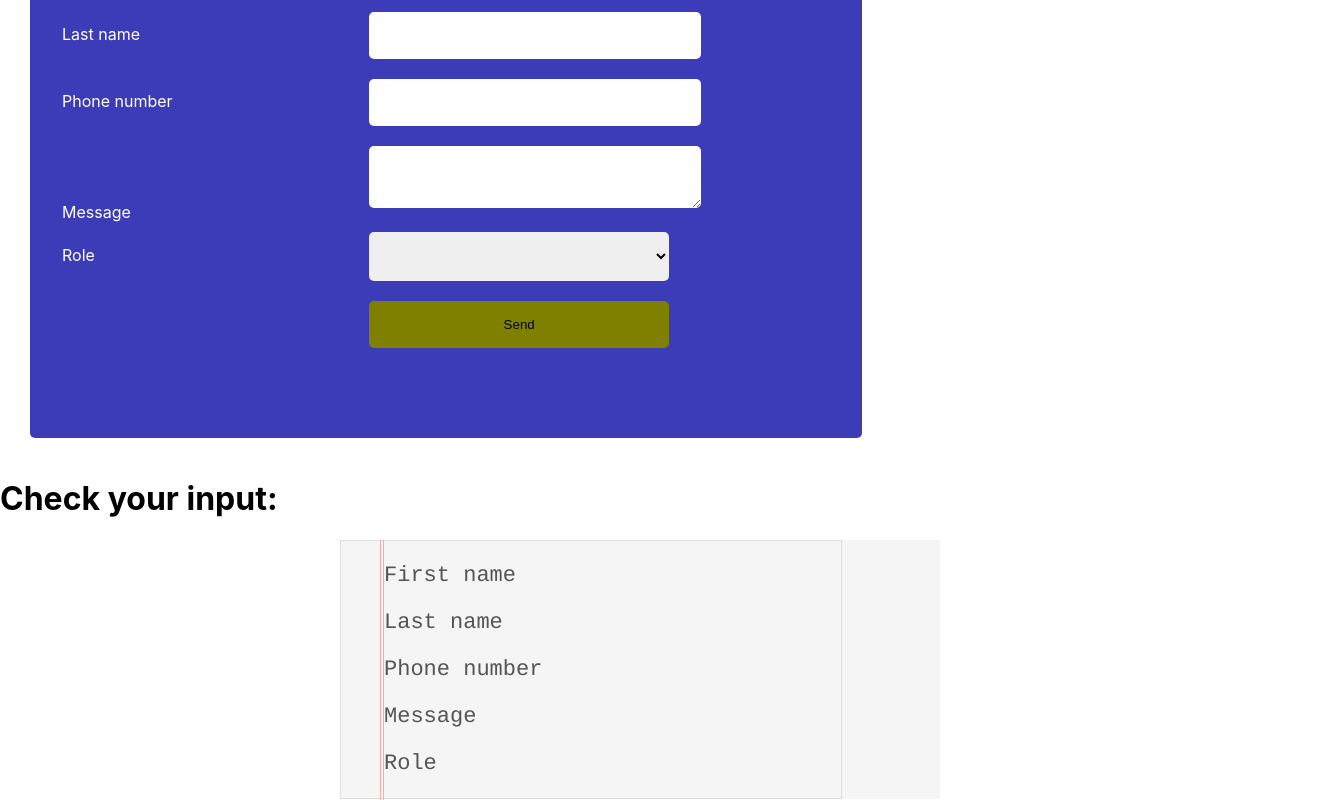
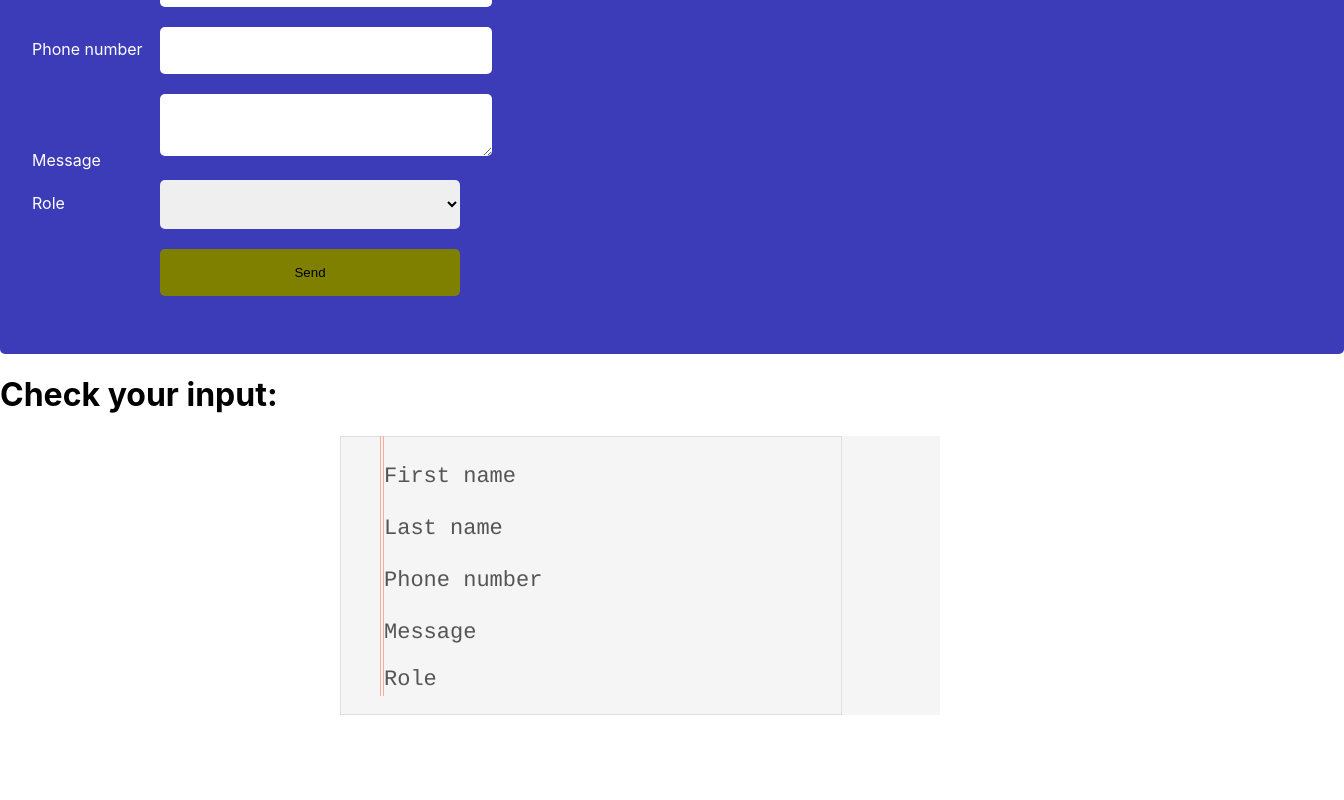
Before and after one commit to Ouss84/react-forms, a React (Create React App) app: page / in a window 1280 px wide. Shown: the part 165-965 px from the top of the page, 1344 px wide, since content can reach past the window. After the commit the page ends 920 px from the top, so only its background shows below. Built offline with nearby package versions, Linux system fonts and the light colour scheme.

Commit message:
styling the Popup component

```diff
--- a/src/App.css
+++ b/src/App.css
@@ -1,13 +1,14 @@
+@import url("https://fonts.googleapis.com/css2?family=Caveat&family=Roboto:ital,wght@0,400;1,500&display=swap");
 form {
   display: flex;
   flex-direction: column;
   background-color: rgb(60, 60, 184);
   flex-wrap: nowrap;
-  padding: 5rem 2rem;
+  padding: 3rem 2rem;
   justify-content: center;
-  width: 60vw;
+  width: 100vw;
   border-radius: 5px;
-  margin: 20px 30px;
+  margin: 0;
 }
 .form-group {
   padding: 20px;
@@ -15,7 +16,7 @@ form {
 
 label {
   display: inline-block;
-  width: 40%;
+  width: 10%;
   color: white;
 }
 
@@ -31,9 +32,14 @@ select {
   margin: 10px 0;
 }
 
-.display {
+.inputpage-display {
   display: flex;
   flex-direction: column;
+}
+span {
+  font-family: "Caveat", cursive;
+  font-size: 1.5rem;
+  font-weight: 600;
 }
 button {
   background-color: olive;
@@ -64,8 +70,32 @@ button:hover {
   height: 260px;
   margin-left: 40px;
 }
+.popup-wrapper {
+  height: 100vh;
+  width: 100vw;
+  position: absolute;
+  display: flex;
+  background-color: rgba(0, 0, 0, 0.8);
+  justify-content: center;
+  align-items: center;
+  display: none;
+}
+.display {
+  display: flex;
+}
 .pop-up {
-  display: none;
-  /* position: absolute;
-  background-color: #282c34; */
+  background-color: white;
+  display: flex;
+  flex-direction: column;
+  width: 50vw;
+  padding: 20px;
 }
+.button-wrapper {
+  display: flex;
+  justify-content: space-between;
+  margin: 5px;
+}
+#discard {
+  background-color: white;
+  color: olive;
+}
--- a/src/App.js
+++ b/src/App.js
@@ -16,6 +16,11 @@ class App extends Component {
       [event.target.name]: event.target.value,
     });
   };
+  displayPop = () => {
+    this.setState({
+      display: true,
+    });
+  };
   render() {
     const props = {
       firstname: this.state.firstname,
@@ -25,10 +30,10 @@ class App extends Component {
       message: this.state.message,
     };
     return (
-      <div className="display">
+      <div className="inputpage-display">
         <Form choose={this.insertionHandler} />
         <View {...props} />
-        <Popup {...props} />
+        <Popup display={this.displayPop} {...props} />
       </div>
     );
   }
--- a/src/components/Form.js
+++ b/src/components/Form.js
@@ -2,7 +2,7 @@ import React from "react";
 
 const Form = (props) => {
   return (
-    <form>
+    <form onSubmit={props.displayPop}>
       <div>
         <label htmlFor="firstname"> First name</label>
         <input
--- a/src/components/Popup.js
+++ b/src/components/Popup.js
@@ -2,12 +2,23 @@ import React from "react";
 
 const Popup = (props) => {
   return (
-    <div className="pop-up">
-      <p>First name:{props.firstname}</p>
-      <p>Last name:{props.lastname}</p>
-      <p>Phone number:{props.phonenumber}</p>
-      <p>Role:{props.role}</p>
-      <p>Message:{props.message}</p>
+    <div className={props.display ? "pop-up display" : "pop-up "}>
+      <div className="popup-wrapper">
+        <div className="pop-up">
+          <h3>Your note:</h3>
+          <p>First name:{props.firstname}</p>
+          <p>Last name:{props.lastname}</p>
+          <p>Phone number:{props.phonenumber}</p>
+          <p>Message:{props.message}</p>
+          <p>Role:{props.role}</p>
+          <div className="button-wrapper">
+            <button onClick={() => window.location.reload()}>
+              YES, I am Sure
+            </button>
+            <button id="discard"> NOPE, DON'T WANT TO POST IT</button>
+          </div>
+        </div>
+      </div>
     </div>
   );
 };
--- a/src/components/View.js
+++ b/src/components/View.js
@@ -7,10 +7,18 @@ const View = (props) => {
       <div className="view-wrapper">
         <div class="lines"></div>
         <div className="items-view">
-          <p>First name {props.firstname}</p>
-          <p>Last name {props.lastname}</p>
-          <p>Phone number {props.phonenumber}</p>
-          <p>Message {props.message}</p>
+          <p>
+            First name <span>{props.firstname}</span>
+          </p>
+          <p>
+            Last name <span>{props.lastname}</span>
+          </p>
+          <p>
+            Phone number <span>{props.phonenumber}</span>
+          </p>
+          <p>
+            Message <span>{props.message}</span>
+          </p>
           <p>Role {props.role}</p>
         </div>
       </div>
```
